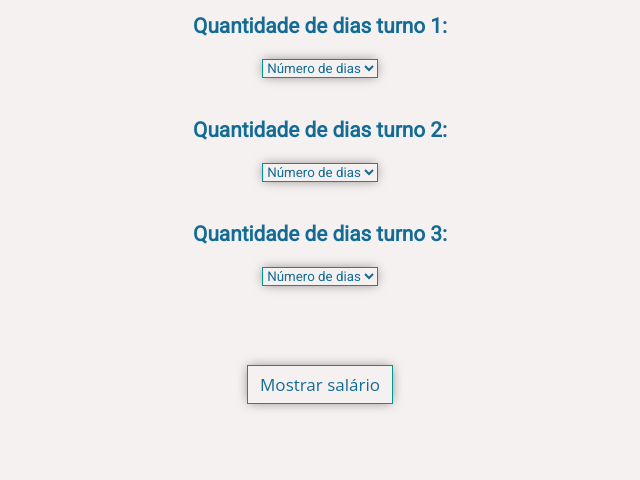
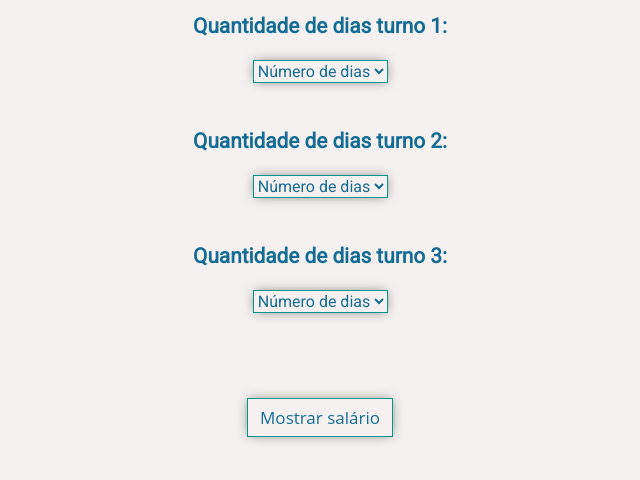
Before and after one commit to GONZALEZ-RODRIGUES/salary-calc, a plain HTML site: page index.html in a window 1280 px wide. Shown: the whole page, without its empty margins (320-960 px from the left). Drawn offline with Linux system fonts and the light colour scheme.

Commit message:
Add files via upload

```diff
--- a/styles.css
+++ b/styles.css
@@ -33,8 +33,10 @@ h1 {
     font-family: 'Roboto', sans-serif;
     box-shadow: 0px 0px 12px -2px rgba(0, 0, 0, 0.5);
     margin: .5em 0em 2em 0em;
+    font-size: medium;
     color: #146C94;
     text-align: center;
+    align-items: center;
 }
 
 .output {
```
